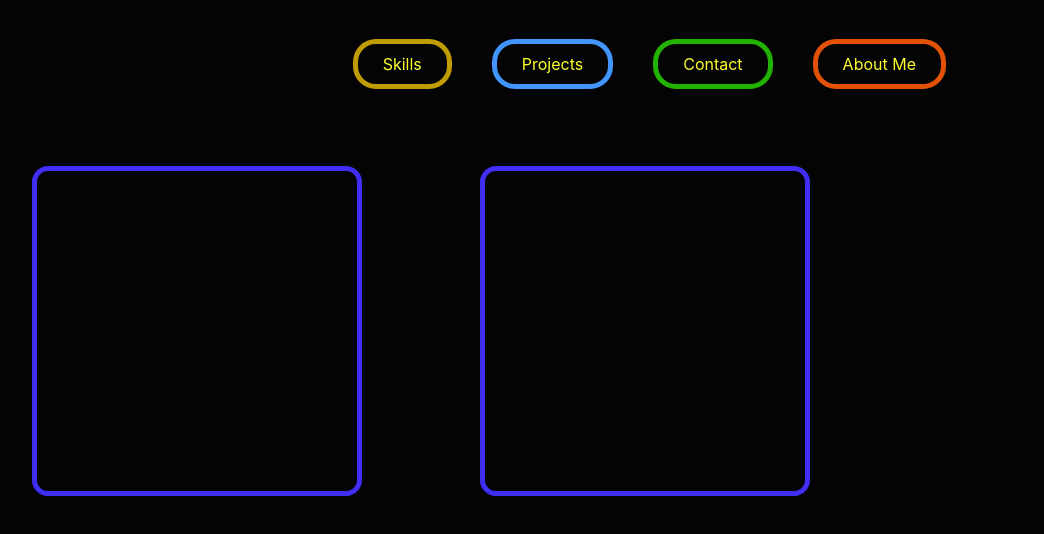
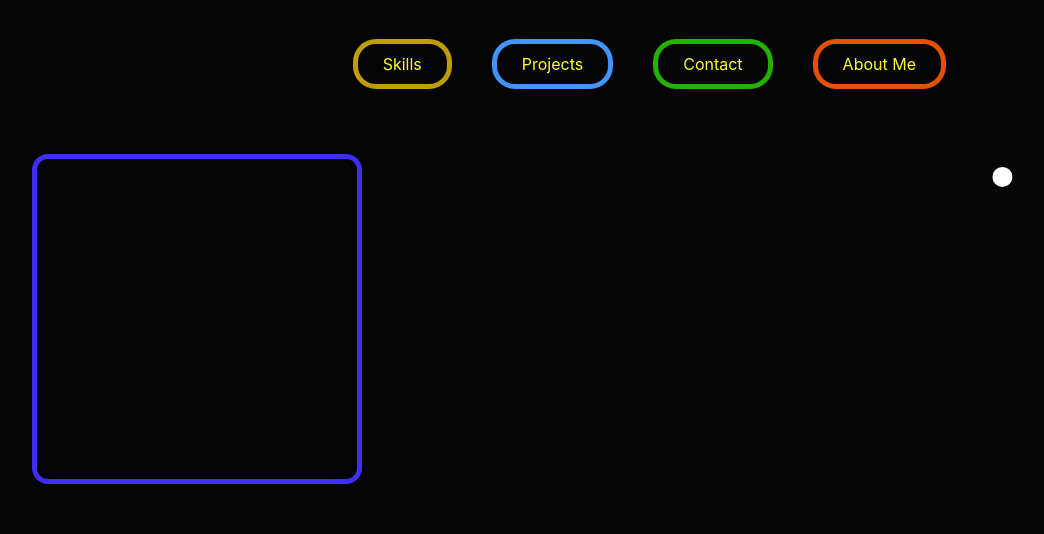
Before and after one commit to ImanolBraccciale/portafolio2, a React (Create React App) app: page /Projects in a window 1280 px wide. Shown: the top 534 px of the page, without its empty margins (224-1268 px from the left). Built offline with nearby package versions, Linux system fonts and the light colour scheme.

Commit message:
pelota rebotando bien y en el div

```diff
--- a/src/Projects/Projects.tsx
+++ b/src/Projects/Projects.tsx
@@ -1,21 +1,21 @@
 import React from "react"
 import NavBar from "../components/NavBar/NavBar"
 import "../assets/Projects.css"
-
+import Ball from "../components/Ball/Ball"
 const Projects: React.FC = () => {
 
     return (
         <div className="containerHoome">
+            <Ball/>
+
+            <span className="Span1" id="collision-div"/>
             <NavBar />
-
-            <span className="Span1">
-
-            </span>
-            <span className="Span2">
-
-            </span>
 
         </div>
     )
 }
 export default Projects;
+            // <span className="Span1">
+            // </span>
+            // <span className="Span2">
+            // </span>
--- a/src/assets/Projects.css
+++ b/src/assets/Projects.css
@@ -10,7 +10,7 @@
   height: 25vw;
   border: 5px solid #402EF6;
   margin-left: 20vw;
-  margin-top: 3vw;
+  margin-top: 12vw;
   border-radius: 16px;
   position: absolute;
 }
@@ -24,3 +24,7 @@
   border-radius: 16px;
   position: absolute;
 }
+
+.BALL{
+z-index: 900;
+}
--- /dev/null
+++ b/src/components/Ball/Ball.tsx
@@ -0,0 +1,89 @@
+import React, { useState, useEffect } from "react";
+
+const Ball: React.FC = () => {
+  const RADIUS = 10;
+  const WIDTH = window.innerWidth;
+  const HEIGHT = window.innerHeight;
+  const SPEED = 7;
+
+  const [coord, setCoord] = useState({ x: WIDTH / 2, y: HEIGHT / 2 });
+  const [delta, setDelta] = useState({
+    x: Math.random() * SPEED * 2 - SPEED,
+    y: Math.random() * SPEED * 2 - SPEED,
+  });
+
+  useEffect(() => {
+    const canvas = document.getElementById("canvas") as HTMLCanvasElement;
+    const ctx = canvas.getContext("2d");
+
+    if (!ctx) {
+      console.error("Canvas context not supported.");
+      return;
+    }
+
+    const tick = () => {
+      const newx = coord.x + delta.x;
+      const newy = coord.y + delta.y;
+      const collisionDiv = document.getElementById("collision-div");
+
+      if (collisionDiv) {
+        const rect = collisionDiv.getBoundingClientRect();
+        if (
+          newx + RADIUS > rect.left &&
+          newx - RADIUS < rect.right &&
+          newy + RADIUS > rect.top &&
+          newy - RADIUS < rect.bottom
+        ) {
+          const overlapX = Math.min(
+            Math.abs(newx + RADIUS - rect.left),
+            Math.abs(newx - RADIUS - rect.right)
+          );
+          const overlapY = Math.min(
+            Math.abs(newy + RADIUS - rect.top),
+            Math.abs(newy - RADIUS - rect.bottom)
+          );
+
+          if (overlapX < overlapY) {
+            delta.x = -delta.x;
+          } else {
+            delta.y = -delta.y;
+          }
+        }
+      }
+
+      if (newx + RADIUS > WIDTH || newx - RADIUS < 0) {
+        delta.x = -delta.x;
+      }
+      if (newy + RADIUS > HEIGHT || newy - RADIUS < 0) {
+        delta.y = -delta.y;
+      }
+
+      setCoord({ x: newx, y: newy });
+
+      requestAnimationFrame(draw);
+    };
+
+    const draw = () => {
+      ctx.fillStyle = "white";
+      ctx.clearRect(0, 0, WIDTH, HEIGHT);
+      ctx.beginPath();
+      ctx.arc(coord.x, coord.y, RADIUS, 0, Math.PI * 2);
+      ctx.fill();
+    };
+
+    requestAnimationFrame(tick);
+  }, [coord, delta]);
+
+  return (
+    <canvas
+      id="canvas"
+      style={{
+        position: "fixed",
+      }}
+      width={WIDTH}
+      height={HEIGHT}
+    ></canvas>
+  );
+};
+
+export default Ball;
```
